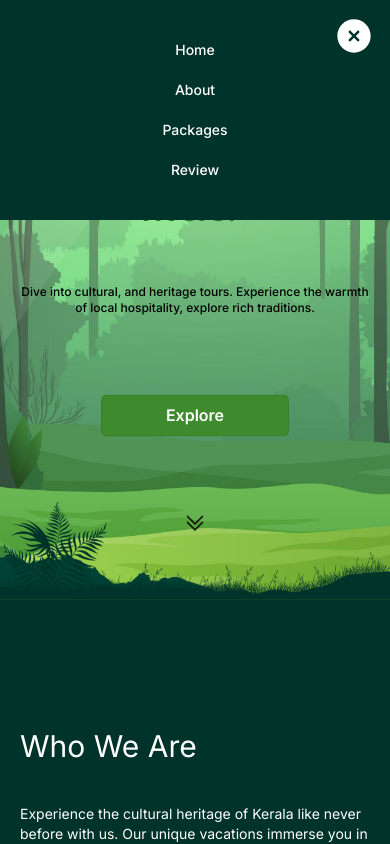
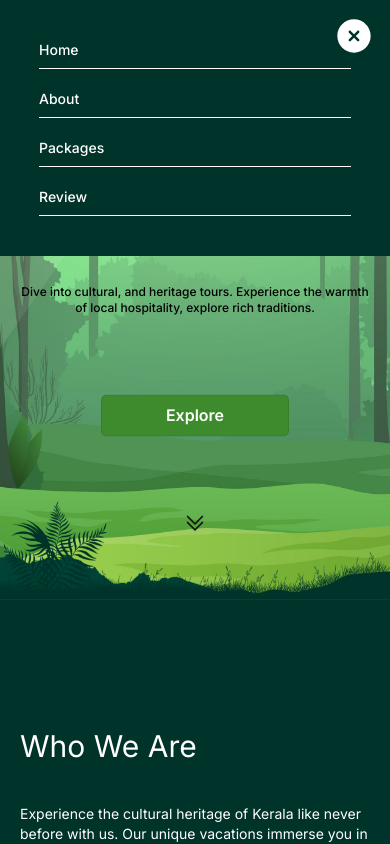
Before and after one commit to Tech-Genisys/vavapopo_new_design, a Next.js app: page / in a window 390 px wide. Both pictures are taken after a click on the element 334 px from the left and 28 px from the top of the page. Shown: the top 844 px of the page. Built offline with nearby package versions, Linux system fonts and the light colour scheme; no server answers; the database is empty.

Commit message:
changed the style of navbar

```diff
--- a/app/(home)/components/navbar.jsx
+++ b/app/(home)/components/navbar.jsx
@@ -79,16 +79,16 @@ function Navbar() {
         } absolute top-0 right-0 w-full bg-[#003329] py-10 nav`}
       >
         <ul className="flex flex-col justify-center gap-5 items-center text-sm text-white font-medium">
-          <Link href="/" className="cursor-pointer hover:underline">
+          <Link href="/" className="cursor-pointer hover:underline border-b border-white w-[80%] pb-2" onClick={toggleNav}>
             Home
           </Link>
-          <Link href="/#about" className="cursor-pointer hover:underline">
+          <Link href="/#about" className="cursor-pointer hover:underline border-b border-white w-[80%] pb-2" onClick={toggleNav}>
             About
           </Link>
-          <Link href="/packs" className="cursor-pointer hover:underline">
+          <Link href="/packs" className="cursor-pointer hover:underline border-b border-white w-[80%] pb-2" onClick={toggleNav}>
             Packages
           </Link>
-          <Link href="/#review" className="cursor-pointer hover:underline">
+          <Link href="/#review" className="cursor-pointer hover:underline border-b border-white w-[80%] pb-2" onClick={toggleNav}>
             Review
           </Link>
         </ul>
```
